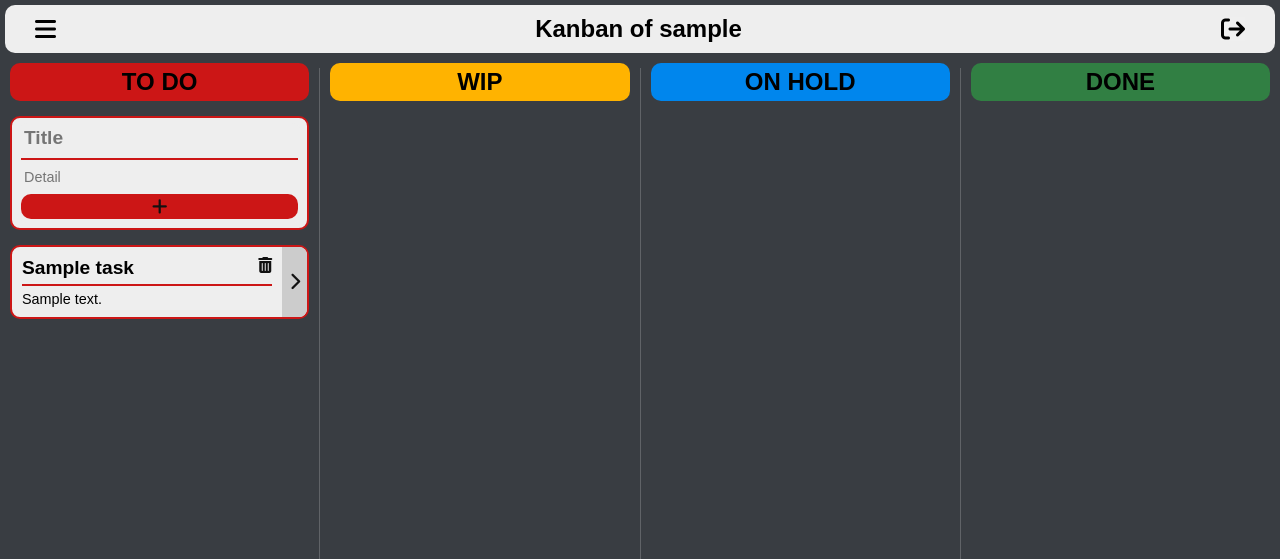
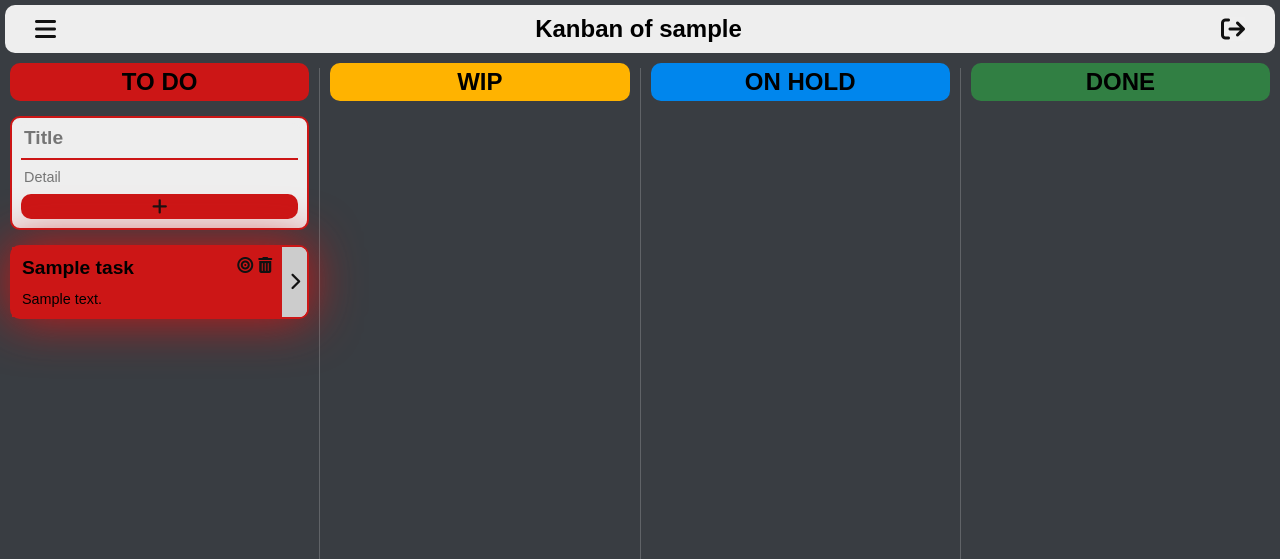
Before and after one commit to lautaroreche/Kanboard-Web-Page, a Django app: page / in a window 1280 px wide. Shown: the top 559 px of the page. Run offline with Django 5.2, Linux system fonts and the light colour scheme; a user stored in the database is signed in; tables that the repository leaves empty hold one stand-in row (values such as "Sample post").

Commit message:
Add focus button to cards

```diff
--- a/kanban/urls.py
+++ b/kanban/urls.py
@@ -16,7 +16,7 @@ Including another URLconf
 """
 from django.contrib import admin
 from django.urls import path
-from kanban_app.views import home, change_status, create, delete
+from kanban_app.views import home, change_status, create, delete, toggle_focus
 from django.contrib.auth import views as auth_views
 
 
@@ -28,4 +28,5 @@ urlpatterns = [
     path('change_status/<int:task_id>/<str:direction>/', change_status, name='change_status'),
     path('create/', create, name='create'),
     path('delete/<int:task_id>', delete, name='delete'),
+    path('toggle_focus/<int:task_id>', toggle_focus, name='toggle_focus'),
 ]
--- a/kanban_app/admin.py
+++ b/kanban_app/admin.py
@@ -4,8 +4,8 @@ from django.contrib.sessions.models import Session
 
 
 class TaskAdmin(admin.ModelAdmin):
-    list_display = ('id', 'title', 'detail', 'status', 'user')
-    search_fields = ('id', 'title', 'detail', 'status', 'user')
+    list_display = ('id', 'title', 'detail', 'status', 'user', 'focused')
+    search_fields = ('id', 'title', 'detail', 'status', 'user', 'focused')
 
 
 admin.site.register(Session)
--- a/kanban_app/models.py
+++ b/kanban_app/models.py
@@ -19,6 +19,12 @@ class Task(models.Model):
         default='to_do'
     )
     user = models.ForeignKey(User, on_delete=models.CASCADE)
+    focused = models.BooleanField(default=False)
 
     def __str__(self):
         return self.title
+
+
+    def toggle_focus(self):
+        self.focused = not self.focused
+        self.save()
--- a/kanban_app/static/styles/style.css
+++ b/kanban_app/static/styles/style.css
@@ -104,6 +104,22 @@ h2 {
     background-color: var(--done-color);
 }
 
+.to_do-focus {
+    box-shadow: 0 0 50px var(--to-do-color);
+}
+
+.wip-focus {
+    box-shadow: 0 0 50px var(--wip-color);
+}
+
+.on_hold-focus {
+    box-shadow: 0 0 50px var(--on-hold-color);
+}
+
+.done-focus {
+    box-shadow: 0 0 50px var(--done-color);
+}
+
 .card {
     margin: 5px;
     min-height: 60px;
@@ -169,13 +185,13 @@ h2 {
     text-decoration: none;
 }
 
-.fa-trash-can {
+.fa-solid {
+    transition: transform 0.3s ease;
     color: var(--dark-color);
 }
 
-.fa-trash-can:hover {
-    color: var(--to-do-color);
-    transition: background-color 0.3s ease;
+.fa-solid:hover {
+    transform: scale(1.1);
 }
 
 .fa-chevron-right, .fa-chevron-left {
@@ -292,6 +308,10 @@ button {
     border: none;
 }
 
+.actions-container {
+    gap: 5px;
+}
+
 
 @media screen  and (max-width: 890px) {
     .done-column, .on_hold-column-divider {
--- a/kanban_app/templates/card.html
+++ b/kanban_app/templates/card.html
@@ -1,19 +1,24 @@
 {% load static %}
 
 {% for task in column.tasks %}
-    <div class="card flex-row {{task.status}}-card">
+    <div class="card flex-row {{task.status}}-card {% if task.focused %} {{task.status}}-focus {% endif %}">
         {% if task.status != "to_do" %}
             <a href="{% url 'change_status' task.id 'prev' %}" class="prev-button flex-center flex-row" title="Change status">
                 <i class="fa-solid fa-chevron-left"></i>
             </a>
         {% endif %}
 
-        <div class="card-content">
+        <div class="card-content {% if task.focused %} {{task.status}}-background {% endif %}">
             <div class="superior-card flex-row">
                 <p class="title">{{task.title}}</p>
-                <a href="{% url 'delete' task.id %}">
-                    <i class="fa-solid fa-trash-can"></i>
-                </a>
+                <div class="actions-container flex-row">
+                    <a href="{% url 'toggle_focus' task.id %}">
+                        <i class="fa-solid fa-bullseye"></i>
+                    </a>
+                    <a href="{% url 'delete' task.id %}">
+                        <i class="fa-solid fa-trash-can"></i>
+                    </a>
+                </div>
             </div>
             <hr class="{{task.status}}-hr">
             <p class="detail">{{task.detail}}</p>
--- a/kanban_app/views.py
+++ b/kanban_app/views.py
@@ -9,7 +9,7 @@ def get_context(user):
     on_hold_tasks = []
     done_tasks = []
 
-    tasks = Task.objects.filter(user=user)
+    tasks = Task.objects.filter(user=user).order_by('-focused', 'id')
 
     for task in tasks:
         if task.status == 'to_do':
@@ -75,3 +75,10 @@ def delete(request, task_id):
     task = Task.objects.get(id=task_id, user=request.user)
     task.delete()
     return redirect('home')
+
+
+@login_required
+def toggle_focus(request, task_id):
+    task = Task.objects.get(id=task_id, user=request.user)
+    task.toggle_focus()
+    return redirect('home')
```
Also changed, not shown: kanban_app/migrations/0004_task_focused.py (added).
